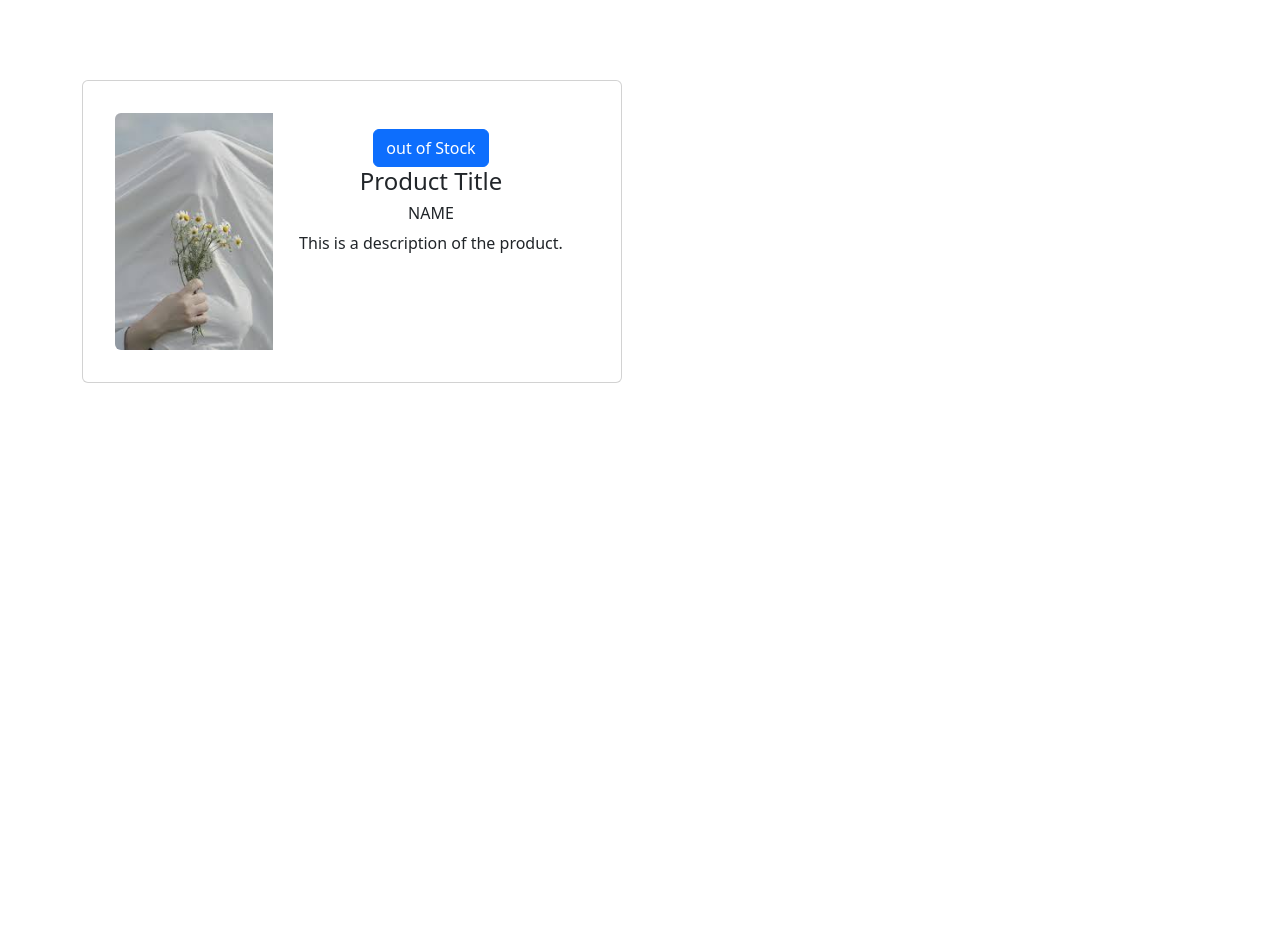
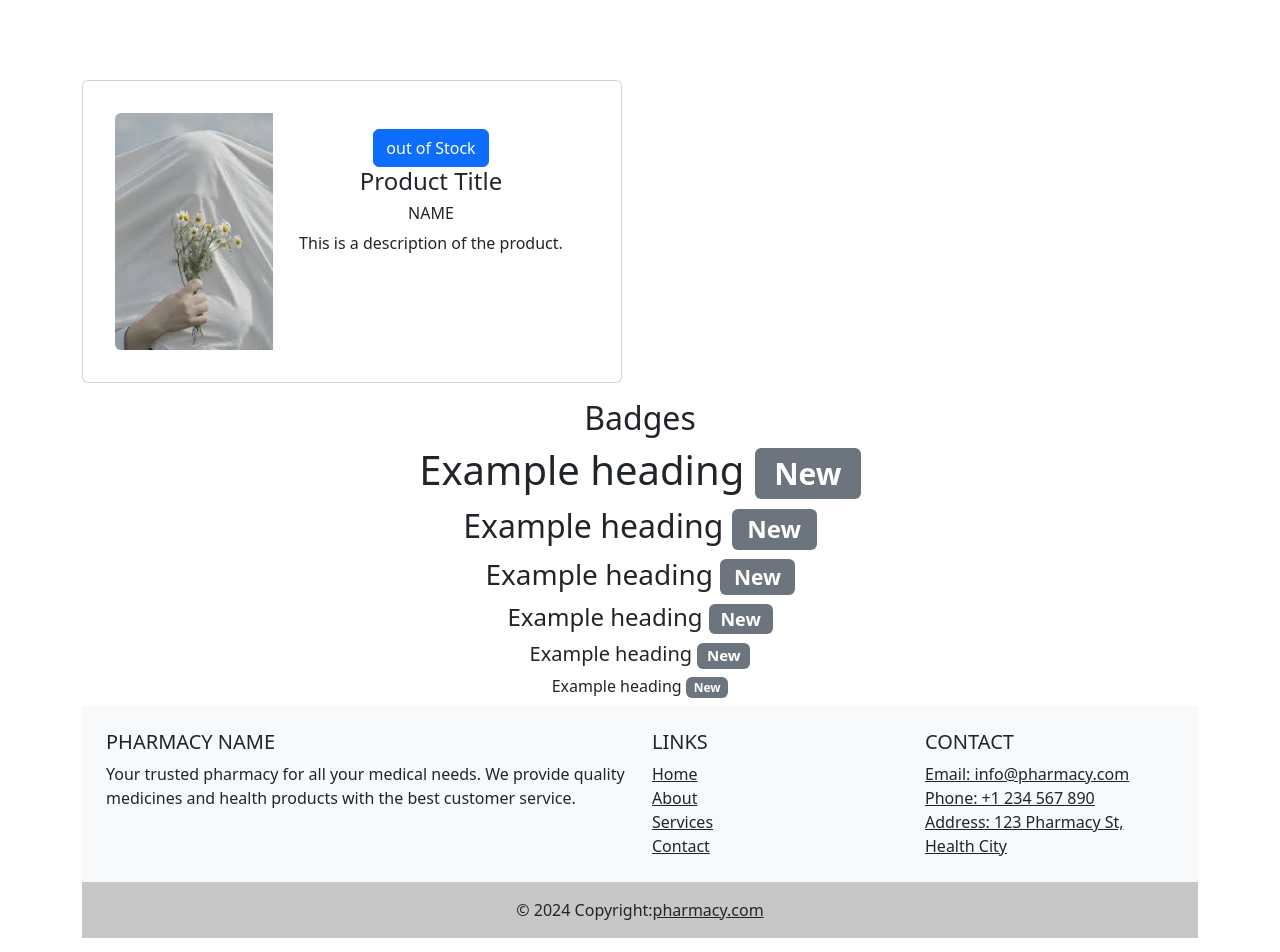
Before and after one commit to NipuniK/online-pharmacy, a React (Vite) app in the folder frontapp/: page / in a window 1280 px wide. Shown: the top 952 px of the page. Before the commit the page ends 800 px from the top, so only its background shows below. Built offline with nearby package versions, Linux system fonts and the light colour scheme.

Commit message:
create footer

```diff
--- a/frontapp/src/App.tsx
+++ b/frontapp/src/App.tsx
@@ -1,7 +1,7 @@
+import ProductDescription from './com/ProductDescription';
+import Login from './com/Login';
+import Footer from './com/Footer';
 
-
-
-import ProductDescription from './com/ProductDescription';
 import './App.css'
 
 const App: React.FC = () => {
@@ -25,6 +25,8 @@ const App: React.FC = () => {
         imageUrl={product.imageUrl}
         is_stock={product.is_stock}
       />
+      <Login/>
+      <Footer/>
     </div>
 
   );
--- /dev/null
+++ b/frontapp/src/com/Footer.tsx
@@ -0,0 +1,41 @@
+import React from 'react';
+
+const Footer: React.FC = () => {
+  return (
+    <footer className="bg-light text-center text-lg-start">
+      <div className="container p-4">
+        <div className="row">
+          <div className="col-lg-6 col-md-12 mb-4 mb-md-0">
+            <h5 className="text-uppercase">Pharmacy Name</h5>
+            <p>
+              Your trusted pharmacy for all your medical needs. We provide quality medicines and health products with the best customer service.
+            </p>
+          </div>
+          <div className="col-lg-3 col-md-6 mb-4 mb-md-0">
+            <h5 className="text-uppercase">Links</h5>
+            <ul className="list-unstyled mb-0">
+              <li><a href="#!" className="text-dark">Home</a></li>
+              <li><a href="#!" className="text-dark">About</a></li>
+              <li><a href="#!" className="text-dark">Services</a></li>
+              <li><a href="#!" className="text-dark">Contact</a></li>
+            </ul>
+          </div>
+          <div className="col-lg-3 col-md-6 mb-4 mb-md-0">
+            <h5 className="text-uppercase">Contact</h5>
+            <ul className="list-unstyled mb-0">
+              <li><a href="#!" className="text-dark">Email: info@pharmacy.com</a></li>
+              <li><a href="#!" className="text-dark">Phone: +1 234 567 890</a></li>
+              <li><a href="#!" className="text-dark">Address: 123 Pharmacy St, Health City</a></li>
+            </ul>
+          </div>
+        </div>
+      </div>
+      <div className="text-center p-3" style={{ backgroundColor: 'rgba(0, 0, 0, 0.2)' }}>
+        © 2024 Copyright:
+        <a className="text-dark" href="https://pharmacy.com/">pharmacy.com</a>
+      </div>
+    </footer>
+  );
+}
+
+export default Footer;
--- /dev/null
+++ b/frontapp/src/com/Login.tsx
@@ -0,0 +1,21 @@
+import React from 'react';
+
+const Login: React.FC = () => {
+    return (
+
+
+
+<div className="container mt-3">
+  <h2>Badges</h2>
+  <h1>Example heading <span className="badge bg-secondary">New</span></h1>
+  <h2>Example heading <span className="badge bg-secondary">New</span></h2>
+  <h3>Example heading <span className="badge bg-secondary">New</span></h3>
+  <h4>Example heading <span className="badge bg-secondary">New</span></h4>
+  <h5>Example heading <span className="badge bg-secondary">New</span></h5>
+  <h6>Example heading <span className="badge bg-secondary">New</span></h6>
+</div>
+
+    );
+}
+
+export default Login;
```
